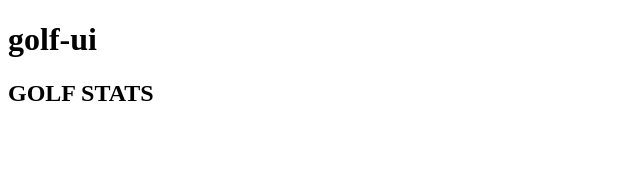
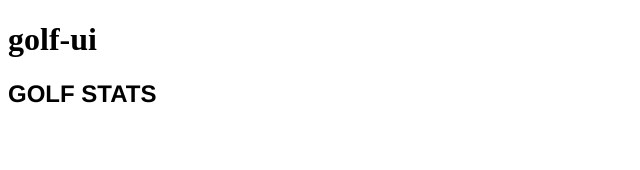
Before and after one commit to tmsmiffs/golf-ui, an Angular app: page / in a window 1280 px wide. Shown: the top 170 px of the page, without its empty margins (0-640 px from the left). Built offline with nearby package versions, Linux system fonts and the light colour scheme.

Commit message:
add css to header

```diff
--- a/src/app/header/header.component.css
+++ b/src/app/header/header.component.css
@@ -0,0 +1,3 @@
+.header {
+  font-family: 'Helvetica';
+}
--- a/src/app/header/header.component.html
+++ b/src/app/header/header.component.html
@@ -1 +1 @@
-<h2>{{headerText|uppercase}}</h2>
+<h2 class="header">{{headerText|uppercase}}</h2>
```
